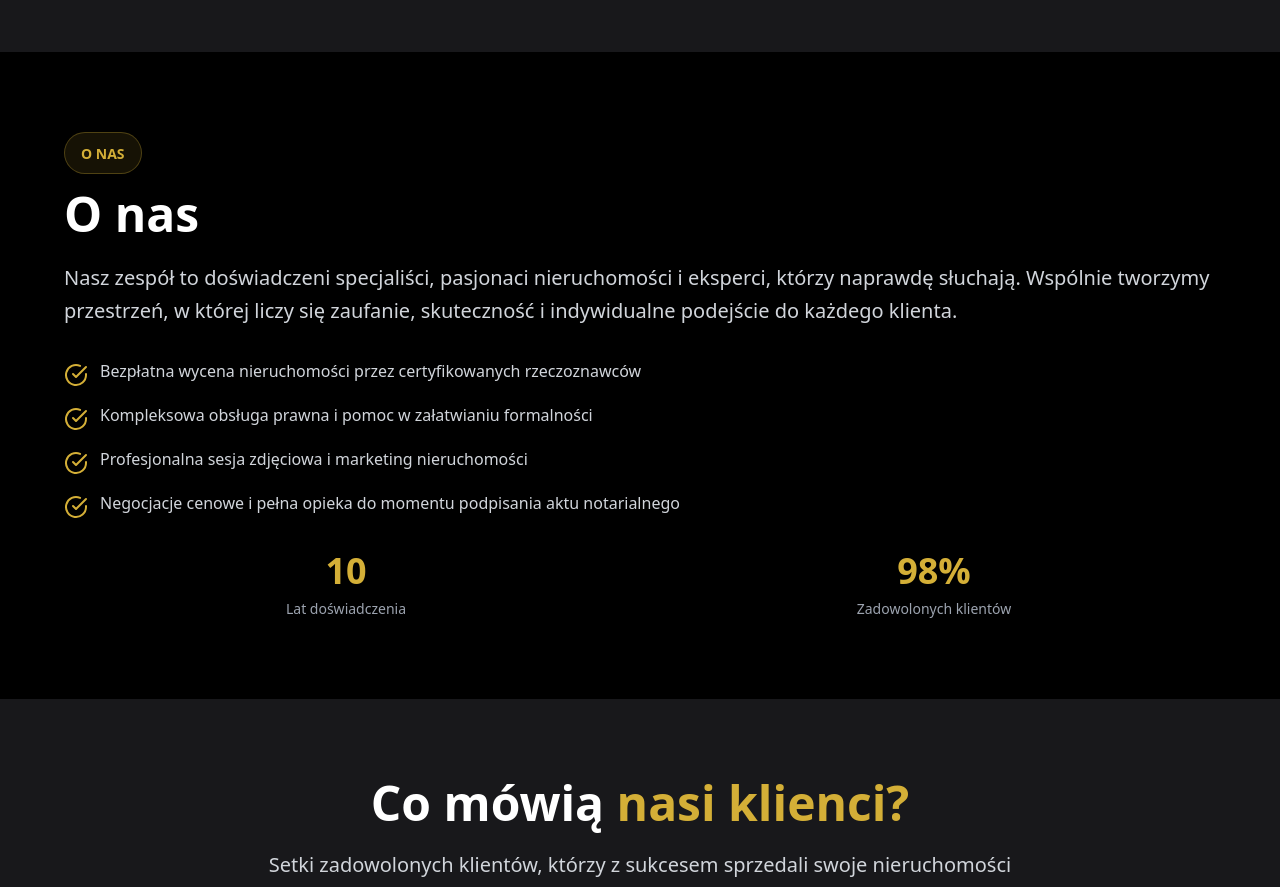
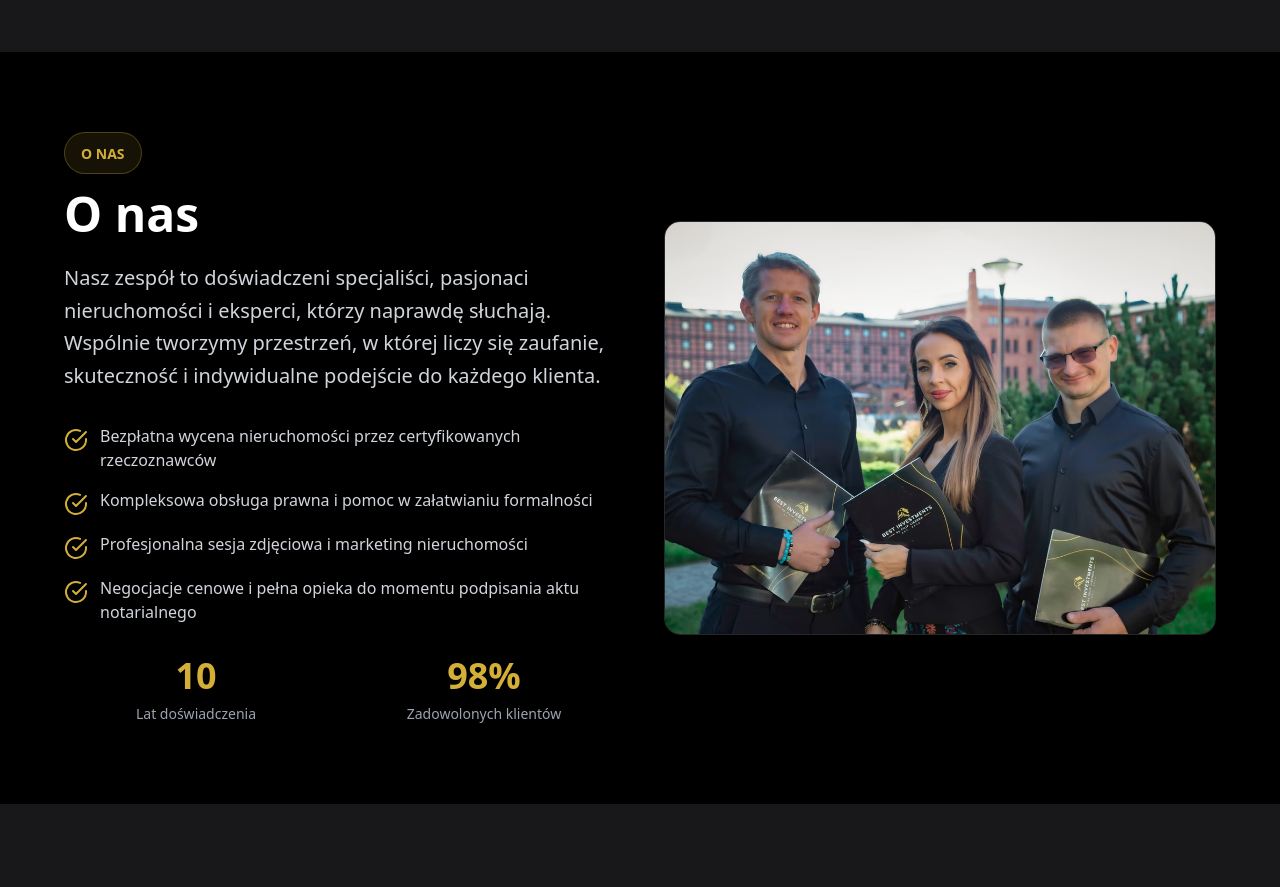
Before and after one commit to mawikpartners-jpg/poradnik, a React (Vite) app: page / in a window 1280 px wide. Shown: the part 1540-2427 px from the top of the page. Built offline with nearby package versions, Linux system fonts and the light colour scheme.

Commit message:
Updated App.tsx

```diff
--- a/src/App.tsx
+++ b/src/App.tsx
@@ -187,7 +187,8 @@ function App() {
       <section className="py-20 bg-black">
         <div className="container mx-auto px-4">
           <div className="max-w-6xl mx-auto">
-            <div>
+            <div className="grid lg:grid-cols-2 gap-12 items-center">
+              <div>
                 <div className="inline-block mb-4 px-4 py-2 bg-[#D4AF37]/10 border border-[#D4AF37]/30 rounded-full">
                   <span className="text-[#D4AF37] text-sm font-semibold">O NAS</span>
                 </div>
@@ -229,6 +230,15 @@ function App() {
                     <div className="text-sm text-gray-400">Zadowolonych klientów</div>
                   </div>
                 </div>
+              </div>
+
+              <div className="relative">
+                <img
+                  src="/diqjy4sn42v6hxm9k26fjcpggy.avif"
+                  alt="Nasz zespół"
+                  className="w-full h-auto rounded-2xl border border-zinc-800 shadow-2xl"
+                />
+              </div>
             </div>
           </div>
         </div>
```
